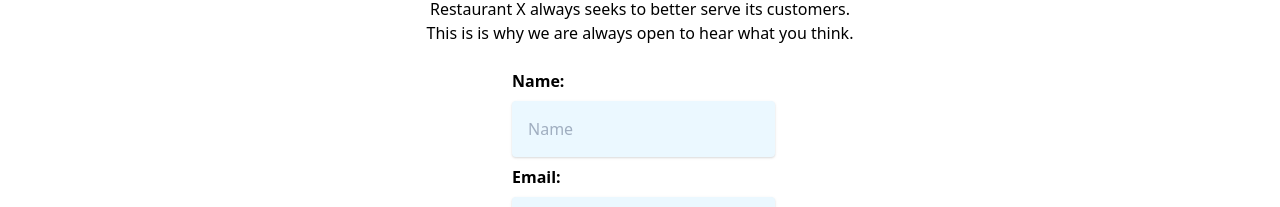
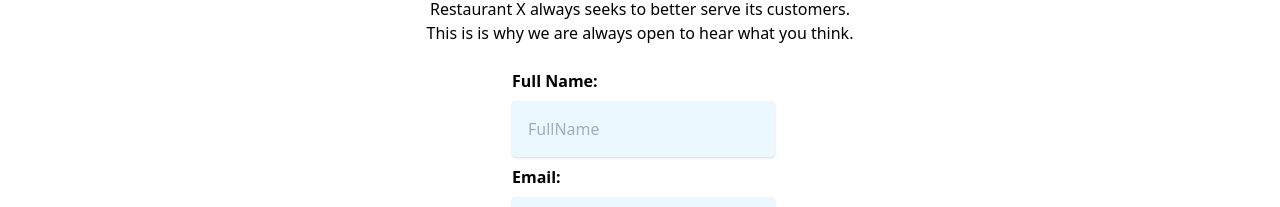
Before and after one commit to patriciacvcosta/Palpite-Box, a Next.js app: page /reviews in a window 1280 px wide. Shown: the part 303-510 px from the top of the page. Built offline with nearby package versions, Linux system fonts and the light colour scheme.

Commit message:
minor variable names adjustments

```diff
--- a/pages/api/save.js
+++ b/pages/api/save.js
@@ -37,7 +37,7 @@ export default async (req, res) => {
         }
 
         await sheet.addRow({
-            Name: data.Name,
+            'Full Name': data.FullName,
             Email: data.Email,
             Phone: data.Phone,
             Score: parseInt(data.Score),
--- a/pages/reviews.js
+++ b/pages/reviews.js
@@ -3,7 +3,7 @@ import PageTitle from '../components/PageTitle'
 
 const Review = () => {
     const [form, setForm] = useState({
-        Name: '',
+        'Full Name': '',
         Email: '',
         Phone: '',
         Score: 0
@@ -50,9 +50,9 @@ const Review = () => {
 
             {!sucess &&
                 <div className='w-1/5 mx-auto'>
-                    <label className='font-bold'>Name:</label>
-                    <input type='text' className='p-4 block shadow bg-blue-100 my-2 rounded' placeholder='Name'
-                        onChange={onChange} name='Name' value={form.Name} />
+                    <label className='font-bold'>Full Name:</label>
+                    <input type='text' className='p-4 block shadow bg-blue-100 my-2 rounded' placeholder='FullName'
+                        onChange={onChange} name='FullName' value={form.FullName} />
                     <label className='font-bold'>Email:</label>
                     <input type='text' className='p-4 block shadow bg-blue-100 my-2 rounded' placeholder='Email'
                         onChange={onChange} name='Email' value={form.Email} />
```
